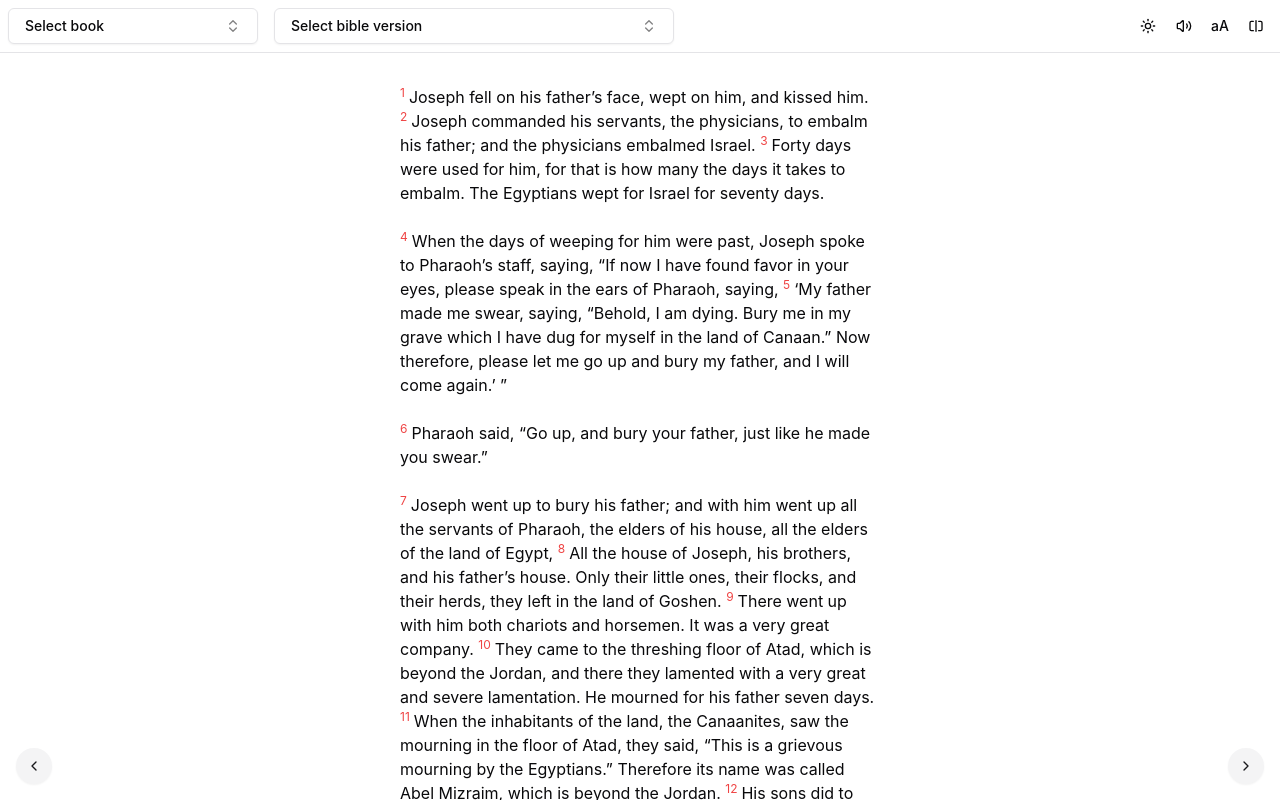
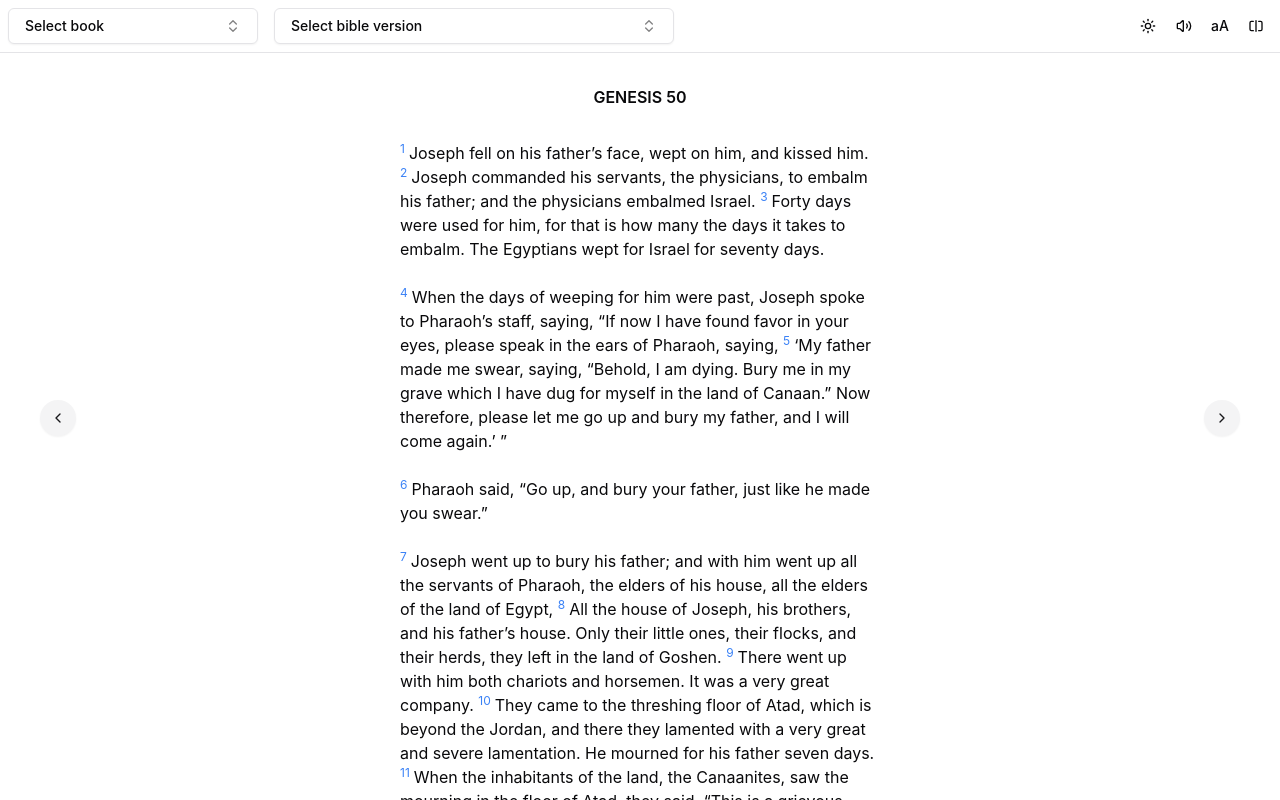
Before and after one commit to KALU-c/bible-app, a React (Vite) app: page / in a window 1280 px wide. Built offline with nearby package versions, Linux system fonts and the light colour scheme.

Commit message:
feat: update chapter navigation buttons position and enhance reader styling

```diff
--- a/src/global/next-chapter-button.tsx
+++ b/src/global/next-chapter-button.tsx
@@ -4,7 +4,7 @@ import { ChevronRight } from "lucide-react"
 const NextChapterButton = () => {
   return (
     <Button
-      className="rounded-full p-2.5 fixed bottom-4 right-4"
+      className="rounded-full p-2.5 fixed top-[50%] right-10"
       variant="secondary"
     >
       <ChevronRight />
--- a/src/global/previous-chapter-button.tsx
+++ b/src/global/previous-chapter-button.tsx
@@ -4,7 +4,7 @@ import { ChevronLeft } from "lucide-react"
 const PreviousChapterButton = () => {
   return (
     <Button
-      className="rounded-full p-2.5 fixed bottom-4 left-4"
+      className="rounded-full p-2.5 fixed top-[50%] left-10"
       variant="secondary"
     >
       <ChevronLeft />
--- a/src/pages/reader.tsx
+++ b/src/pages/reader.tsx
@@ -16,17 +16,18 @@ const Reader = () => {
 
   return (
     <div className="mx-96 py-4">
+      <h1 className="text-center text-base mb-8 font-semibold">GENESIS 50</h1>
       {book.map((verse, index) => (
         <>
           {(verse.type === "paragraph text" || verse.type === "line text") && (
             <span
               key={index}
-              className={`mb-1 cursor-pointer ${isFocused.verse === verse.verseNumber && "border-b border-dotted border-b-black"}`}
+              className={`mb-1 cursor-pointer ${isFocused.verse === verse.verseNumber && "border-b border-dotted border-b-black dark:border-b-white"}`}
               onClick={() => setIsFocused({ verse: verse.verseNumber || 0, isFocused: true })}
             >
               <sup
                 className={`
-                  text-xs text-red-500 mr-1
+                  text-xs text-blue-500 mr-1
                   ${(verse.type === "line text" && verse.value === " ") && "hidden"}
                   ${(verse.sectionNumber !== 1 && "hidden")}
                 `}
--- /dev/null
+++ b/src/providers/book-provider.tsx
@@ -0,0 +1,9 @@
+const BookProvider = () => {
+  return (
+    <div>
+
+    </div>
+  )
+}
+
+export default BookProvider
```
